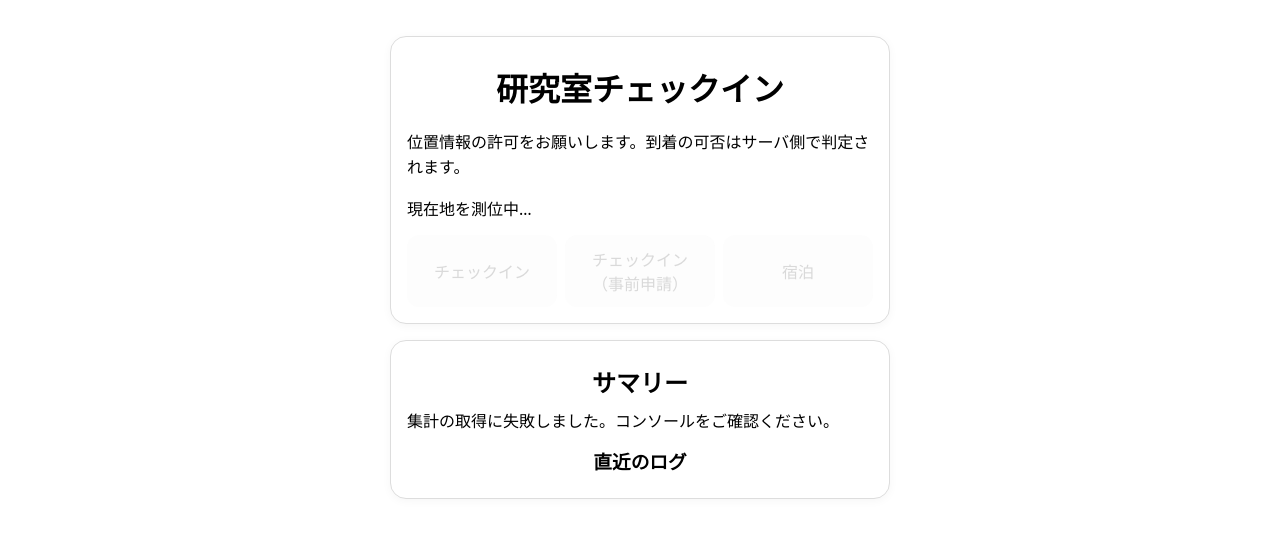
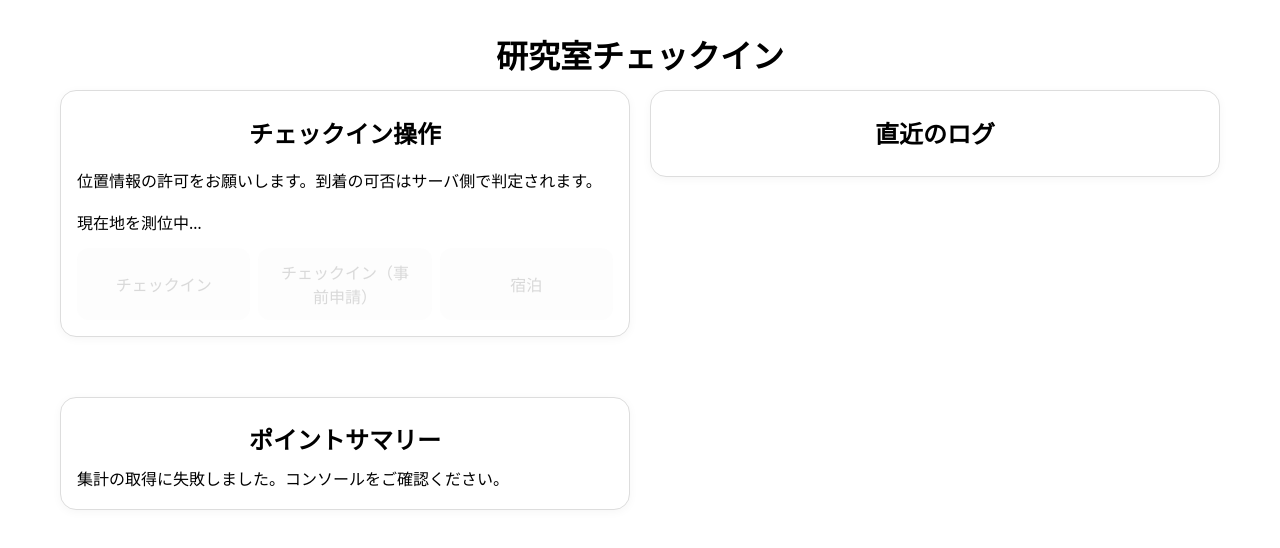
Before and after one commit to tsuzumi-nakamura-0217/lab_checkin, a plain HTML site: page index.html in a window 1280 px wide. Drawn offline with Linux system fonts and the light colour scheme; no server answers.

Commit message:
change ui

```diff
--- a/index.html
+++ b/index.html
@@ -13,9 +13,33 @@
     padding:20px; max-width:540px; margin:auto; line-height:1.6;
     font-size:clamp(14px, 3.5vw, 16px);
   }
+
+  /* パソコン幅でのカラムレイアウト */
+  @media (min-width:1024px){
+    body{
+      max-width:1200px;
+    }
+    .main-container{
+      display:grid;
+      grid-template-columns:1fr 1fr;
+      gap:20px;
+      align-items:start;
+    }
+    .left-column{
+      display:flex;
+      flex-direction:column;
+      gap:20px;
+    }
+    .right-column{
+      display:flex;
+      flex-direction:column;
+    }
+  }
   h1, h2, h3, h4{text-align:center; margin:0.3em 0}
 
-  .card{border:1px solid #ddd; border-radius:16px; padding:16px; margin:16px 0; box-shadow:0 2px 10px rgba(0,0,0,.04); background:#fff}
+  .card{border:1px solid #ddd; border-radius:16px; padding:16px; margin:20px 0; box-shadow:0 2px 10px rgba(0,0,0,.04); background:#fff}
+  .card:first-child{margin-top:0}
+  .card:last-child{margin-bottom:0}
 
   /* ボタン行：モバイルは縦積み、横幅広がれば横並び */
   .btn-row{display:flex; gap:8px; flex-direction:column}
@@ -95,7 +119,7 @@
   #latest h4, #stats h4{margin:12px 0}
   /* 直近ログをスクロール可能にする */
   #latest{
-    max-height: 500px;   /* 任意の高さ */
+    max-height: 800px;   /* 任意の高さ */
     overflow-y: auto;
   }
 
@@ -110,8 +134,12 @@
 
 </style>
 
+<h1>研究室チェックイン</h1>
+
+<div class="main-container">
+  <div class="left-column">
     <div class="card">
-  <h1>研究室チェックイン</h1>
+      <h2>チェックイン操作</h2>
       <p>位置情報の許可をお願いします。到着の可否はサーバ側で判定されます。</p>
       <div id="status">現在地を測位中…</div>
       <div><small id="debug"></small></div>
@@ -124,14 +152,21 @@
     </div>
 
     <div class="card" id="statsCard">
-  <h2>サマリー</h2>
+      <h2>ポイントサマリー</h2>
       <div id="stats"><h4>読み込み中…</h4></div>
-  <h3 style="margin-top:12px">直近のログ</h3>
+    </div>
+  </div>
+
+  <div class="right-column">
+    <div class="card" id="logCard">
+      <h2>直近のログ</h2>
       <div id="latest"><h4>読み込み中…</h4></div>
+    </div>
+  </div>
 </div>
 <script>
   // あなたのGASデプロイURLを指定（最新デプロイに更新！）
-  const GAS_ENDPOINT = "https://script.google.com/macros/s/AKfycbyvgoOwW_5_QxTXdKxVmndPlulHtWAT3CXb17xoRoRW9rgSwqh3zlw-04twP6PDmxVvTg/exec";
+  const GAS_ENDPOINT = "https://script.google.com/macros/s/AKfycbxvKbrdO26eD4aK1Y3iB6wyLtuzh6W79sv0v3YZKEsb_A4EIIOGmyDeQn3W6oSXZ2jQ/exec";
 
   const statusEl = document.getElementById('status');
   const debugEl  = document.getElementById('debug');
@@ -314,6 +349,9 @@
         if (r.type === 'stay') {
           // 宿泊は再計算せず固定
           return { ...r, calcPt: -500, calcNote: '宿泊 → 一律 -500pt', calcTarget: '' };
+        } else if (r.type === 'none') {
+          // 対象外曜日は0pt固定
+          return { ...r, calcPt: 0, calcNote: '対象外 → 0pt', calcTarget: '' };
         }
         const calc = computePtLikeGAS(r.date, r.time, r.preApplied);
         return { ...r, calcPt: calc.pt, calcNote: calc.note, calcTarget: calc.targetStr };
@@ -356,6 +394,7 @@
       const cls = (n)=> {
         if(n > 0) return 'ok';
         if(n < 0) return 'bad';
+        if(n === 0) return '';  // 0ptは黒文字（デフォルト色）
         return '';
       };
       const fmt = (n)=> (n>=0?'+':'') + n + 'pt';
@@ -432,13 +471,15 @@
         } else if (r.type === 'stay') {
           timeDisplay = '宿泊';
           isStay = true;
+        } else if (r.type === 'none') {
+          timeDisplay = '対象外';
         } else if (r.time) {
           const [hh, mm] = r.time.split(':');
           timeDisplay = `${hh}:${mm}`;
         }
 
         // ポイントの色（宿泊だけは独自色、その他は pt で色分け）
-        const pointClass = isStay ? 'stay' : (r.calcPt > 0 ? 'ok' : (r.calcPt == -1300 ? 'warn' : 'bad'));
+        const pointClass = isStay ? 'stay' : (r.calcPt > 0 ? 'ok' : (r.calcPt === 0 ? '' : (r.calcPt == -1300 ? 'warn' : 'bad')));
 
         // 事前申請の表示（hh:mm に整形）
         const pre = toHHmm(r.preApplied);
@@ -447,7 +488,7 @@
         const weekday = weekdays[dayOfWeek];
 
         const row = document.createElement('div');
-        row.className = 'log-card';
+        row.className = r.type === 'none' ? 'log-card disabled' : 'log-card';
         row.innerHTML = `
           <div class="log-date">
             ${r.date} <span class="weekday">（${weekday}）</span>
```
Also changed, not shown: ._index.html. Lines whose indentation alone changed are shown as unchanged.
